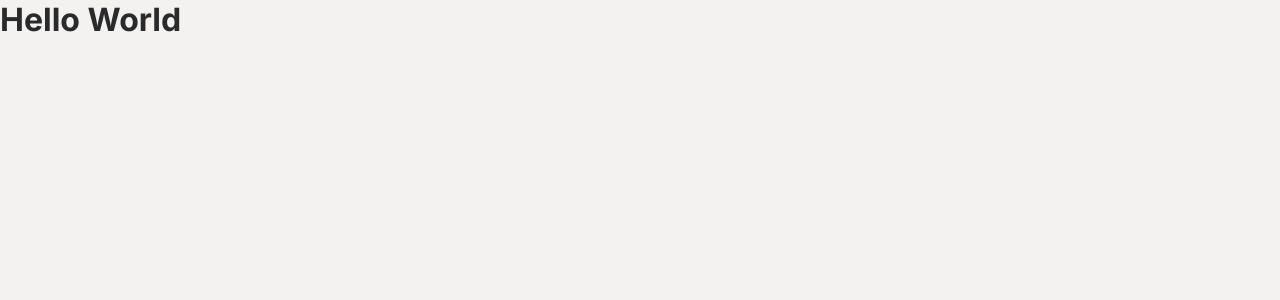
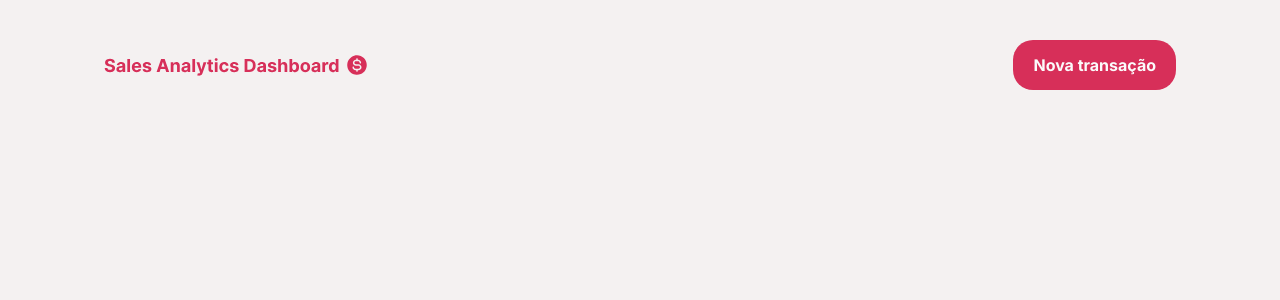
Before and after one commit to GuiCPessoa/Sales_Dashboard, a React (Vite) app: page / in a window 1280 px wide. Shown: the top 300 px of the page. Built offline with nearby package versions, Linux system fonts and the light colour scheme.

Commit message:
Component Header and folder organization

```diff
--- a/src/App.tsx
+++ b/src/App.tsx
@@ -1,12 +1,13 @@
 import { ThemeProvider } from "styled-components"
 import { defaultTheme } from "./styles/themes/default"
 import { GlobalStyle } from "./styles/global"
+import { Transactions } from "./pages/Transactions"
 
 export function App() {
   return (
     <ThemeProvider theme={defaultTheme}>
       <GlobalStyle/>
-      <h1>Hello World</h1>
+      <Transactions/>
     </ThemeProvider>
   )
 }
--- /dev/null
+++ b/src/components/Header/index.tsx
@@ -0,0 +1,13 @@
+import { HeaderContainer, HeaderContent, NewTransactionButton } from "./styles";
+import logoImg from '../../assets/Frame 2.svg'
+export function Header() {
+    return (
+        <HeaderContainer>
+            <HeaderContent>
+                <img src={logoImg} alt="" />
+
+                <NewTransactionButton>Nova transação</NewTransactionButton>
+            </HeaderContent>
+        </HeaderContainer>
+    )
+}
--- /dev/null
+++ b/src/components/Header/styles.tsx
@@ -0,0 +1,37 @@
+import styled from "styled-components";
+
+export const HeaderContainer = styled.header`
+    padding: 2.5rem 0 7.5rem;
+
+`;
+
+export const HeaderContent = styled.div`
+    width: 100%;
+    max-width: 1120px;
+    margin: 0 auto;
+    padding: 0 1.5rem;
+
+    display: flex;
+    justify-content: space-between;
+    align-items: center;
+
+`;
+
+
+export const NewTransactionButton = styled.button`
+    height: 50px;
+    border: 0;
+    background-color: ${props => props.theme['red-100']};
+    color: ${props => props.theme['white-100']};
+    font-weight: bold;
+    padding: 0 1.25rem;
+    border-radius: 20px;
+    cursor: pointer;
+    transition: background-color 0.2s;
+
+    &:hover {
+        background: ${props => props.theme['red-300']};
+
+    }
+
+`;
--- /dev/null
+++ b/src/pages/Transactions/index.tsx
@@ -0,0 +1,9 @@
+import { Header } from "../../components/Header";
+
+export function Transactions() {
+    return (
+        <div>
+            <Header/>
+        </div>
+    )
+}
--- a/src/styles/global.ts
+++ b/src/styles/global.ts
@@ -9,7 +9,7 @@
 
     :focus {
             outline: 0;
-            box-shadow: 0 0 0 2px ${props => props.theme['black']};
+            box-shadow: 0 0 0 2px ${props => props.theme.black};
         }
 
     body {
--- a/src/styles/themes/default.ts
+++ b/src/styles/themes/default.ts
@@ -4,6 +4,7 @@
 
     'red-100': '#D72F59',
     'red-200': '#FFAFC3',
+    'red-300': '#A31D3E',
 
     'white-100': '#FBFBFB',
     'white-200': '#F4F1f1',
```
Also changed, not shown: src/assets/Frame 2.svg (added), src/pages/Transactions/styles.tsx (added).
